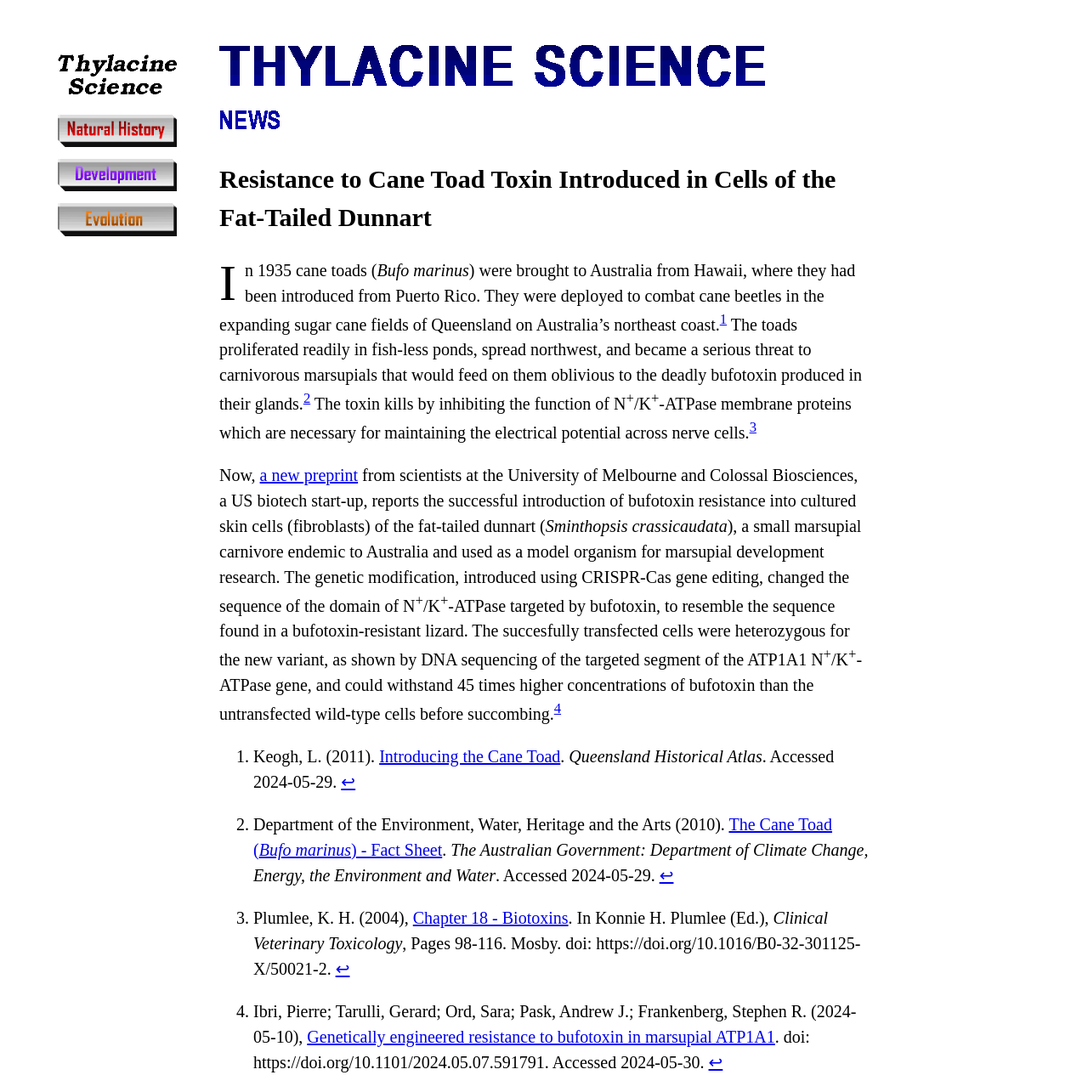
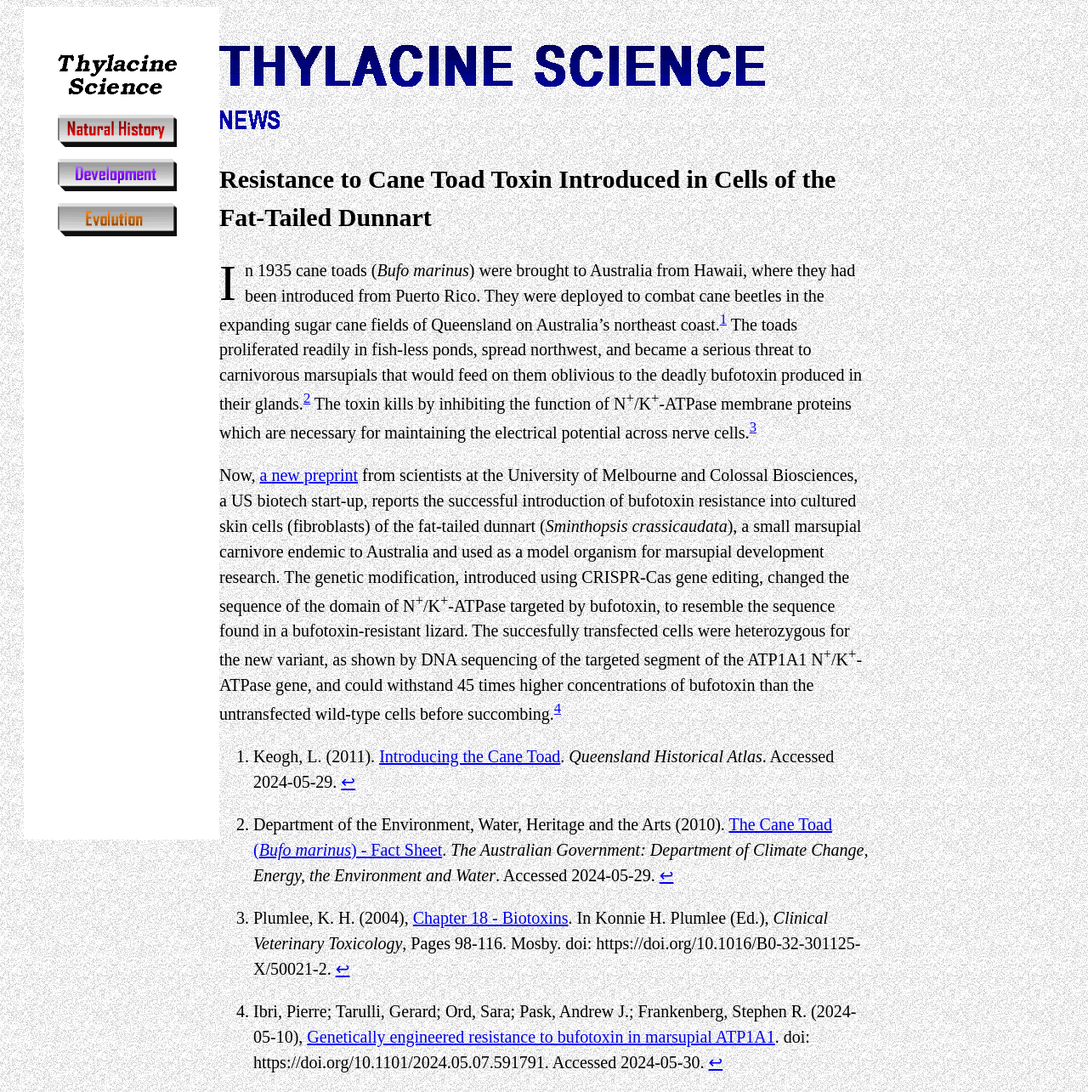
Before and after one commit to ljdnielsen/ljdnielsen.github.io, a Jekyll site: the page built from README.md, in a window 1280 px wide. Shown: the whole page at 85% size. Built offline with Jekyll 4.4.1, drawn with Linux system fonts in a browser that asks for light colours; our own code applies the rules of GitHub Pages for plain Markdown files.

Commit message:
used .. in path

```diff
--- a/css/styles.css
+++ b/css/styles.css
@@ -1,5 +1,5 @@
 body {
-    background-image: url('{{ site.baseurl }}/docs/images/grainy_texture2.png');
+    background-image: url('../docs/images/grainy_texture2.png');
     background-repeat: repeat;
     background-size: auto;
     background-color: #ffffff;
```
